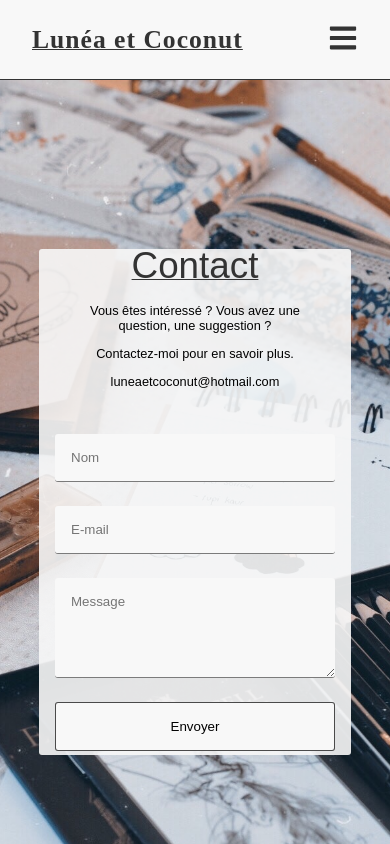
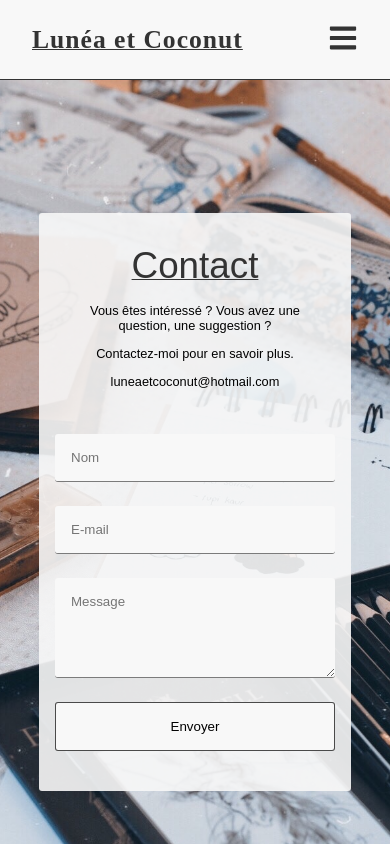
Before and after one commit to davidotch/lunea_coconut, a React (Create React App) app: page /contact in a window 390 px wide. Shown: the top 844 px of the page. Built offline with nearby package versions, Linux system fonts and the light colour scheme.

Commit message:
fix height .contact

```diff
--- a/src/style/contactForm.css
+++ b/src/style/contactForm.css
@@ -8,7 +8,6 @@
 
 .contact {
   width: 80%;
-  height: 60vh;
   margin: auto;
   padding: 1rem;
   display: flex;
@@ -77,7 +76,7 @@
 @media screen and (max-width: 768px) {
   .contact {
     flex-direction: column;
-    margin: 2rem 0;
+    margin: 0;
   }
 
   .contact-txt {
```
